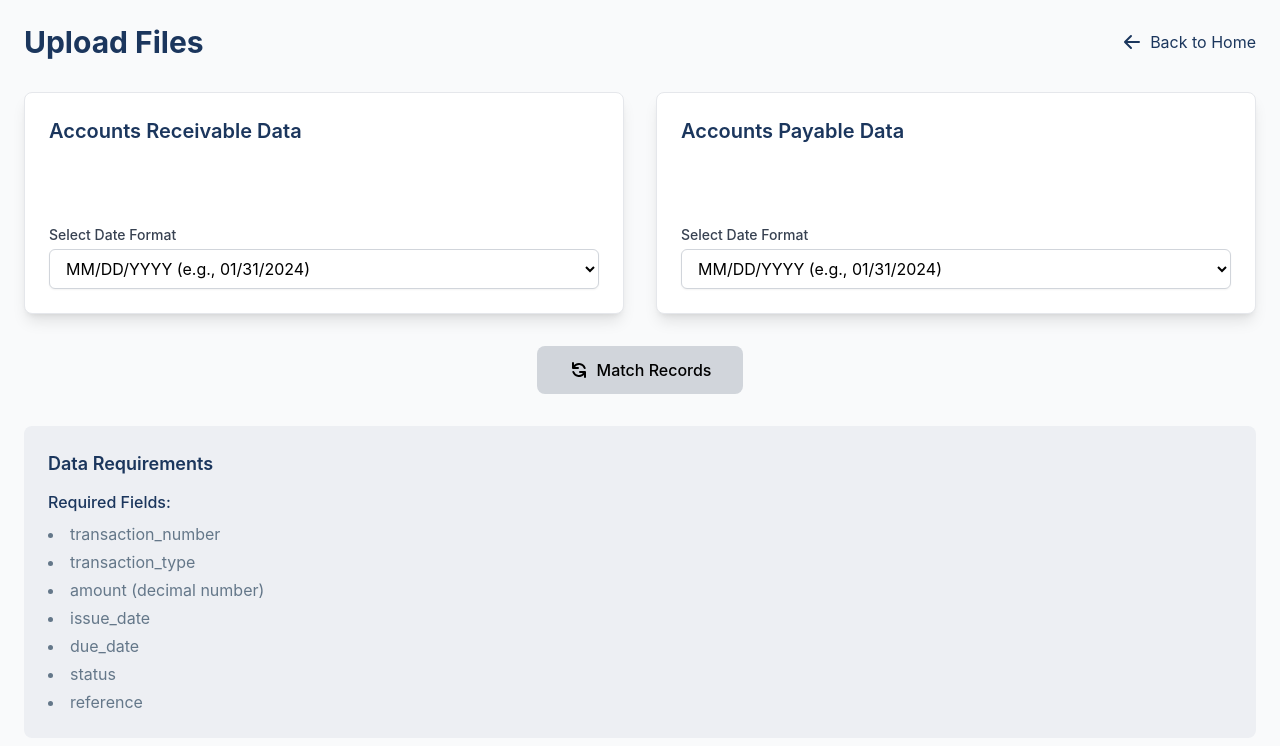
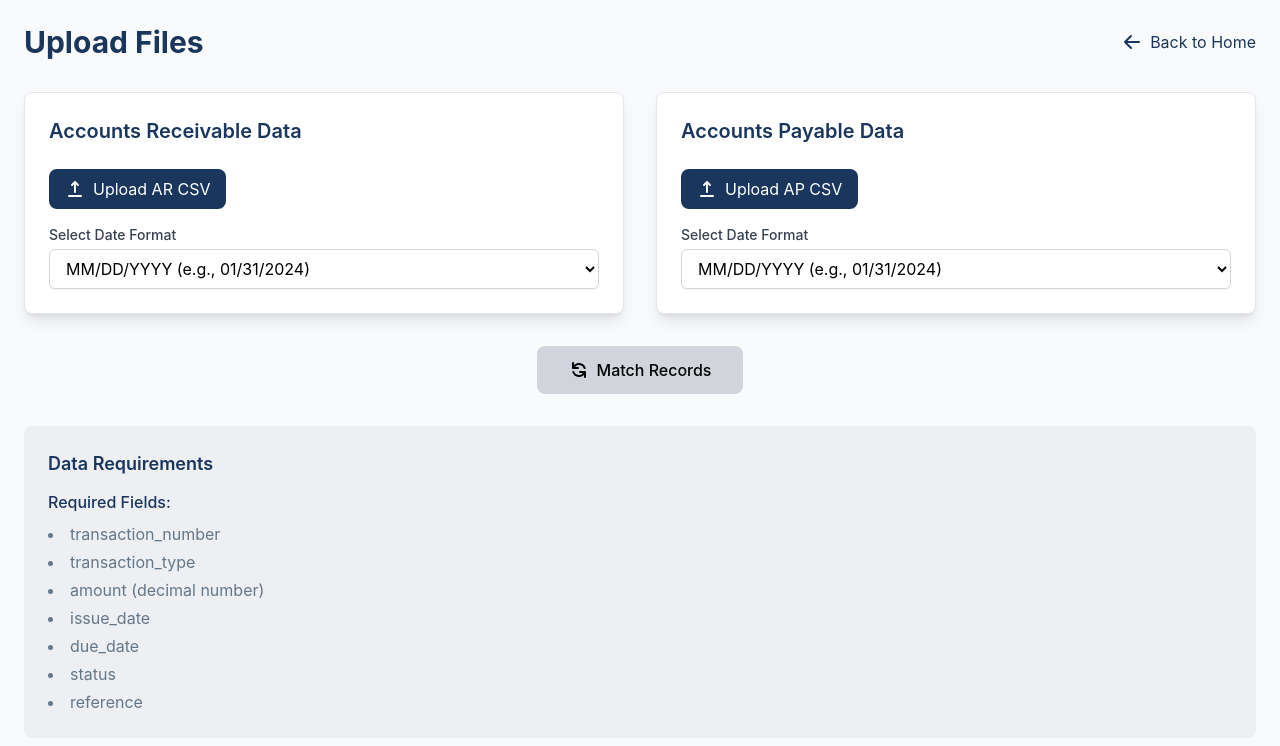
Before and after one commit to TomWall1/Ledger-Match, a React (Create React App) app in the folder frontend/: page /upload in a window 1280 px wide. Shown: the top 746 px of the page. Built offline with nearby package versions, Linux system fonts and the light colour scheme; no server answers.

Commit message:
Fix file upload button styling to use navy blue background

```diff
--- a/frontend/src/components/FileUpload.jsx
+++ b/frontend/src/components/FileUpload.jsx
@@ -22,7 +22,7 @@ export const FileUpload = ({ onFileSelected, accept, label }) => {
       />
       <button
         onClick={() => fileInput.current.click()}
-        className="flex items-center px-4 py-2 bg-primary-navy text-white rounded-lg hover:bg-opacity-90 transition-colors"
+        className="flex items-center px-4 py-2 bg-[#1B365D] text-white rounded-lg hover:bg-opacity-90 transition-colors"
       >
         <svg xmlns="http://www.w3.org/2000/svg" className="h-5 w-5 mr-2" viewBox="0 0 20 20" fill="currentColor">
           <path fillRule="evenodd" d="M3 17a1 1 0 011-1h12a1 1 0 110 2H4a1 1 0 01-1-1zM6.293 6.707a1 1 0 010-1.414l3-3a1 1 0 011.414 0l3 3a1 1 0 01-1.414 1.414L11 5.414V13a1 1 0 11-2 0V5.414L7.707 6.707a1 1 0 01-1.414 0z" clipRule="evenodd" />
```
